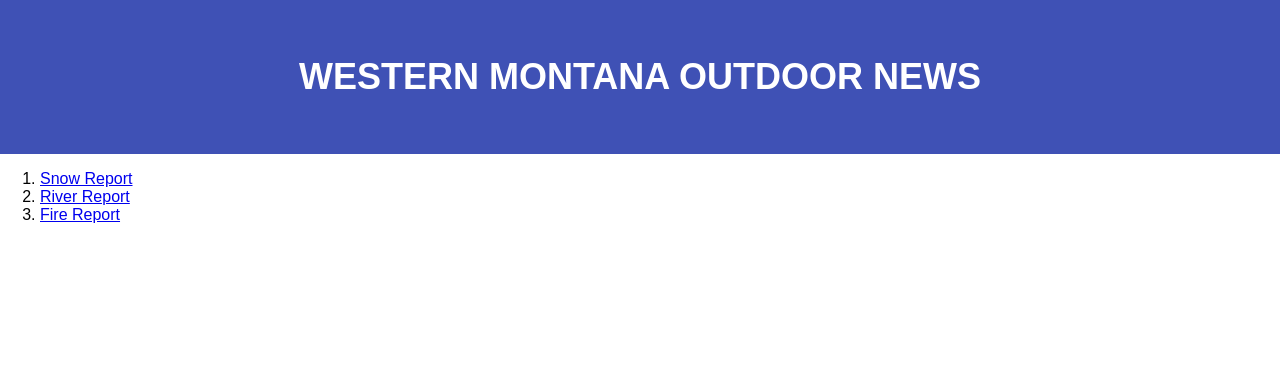
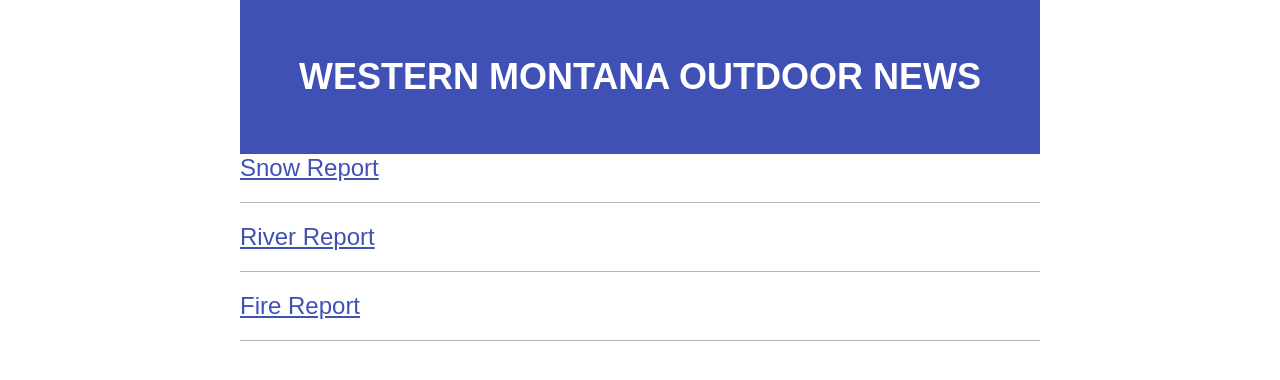
Before and after one commit to lwalawander/September-2016-Project, a plain HTML site: page index.html in a window 1280 px wide. Drawn offline with Linux system fonts and the light colour scheme.

Commit message:
added styles to news section and adjusted header and main content sections

```diff
--- a/index.html
+++ b/index.html
@@ -8,9 +8,12 @@
 	</head>
 	<body>
 		<header class='header'>
+			<div class='container'>
 				<p class='logo'>Western Montana Outdoor News</p>
+			</div>
 		</header>
-		<main>
+		<main class='content'>
+			<div class='container'>
 				<ol class='news'>
 					<li class='news-item'>
 						<a class='news-link' href='#'>Snow Report</a>
@@ -21,6 +24,8 @@
 					<li class='news-item'>
 						<a class='news-link'href='#'>Fire Report</a>
 					</li>
+				</ol>
+			</div>
 		</main>
 	</body>
 </html>
--- a/main.css
+++ b/main.css
@@ -29,7 +29,9 @@ h2 {
 }
 
 ol {
-
+	margin: 0;
+	padding: 0;
+	list-style-type: none;
 }
 
 p {
@@ -47,6 +49,9 @@ ____________________________________________*/
 .header {
 	background-color: #3f51b5;
 	color: #fff;
+	margin-bottom: 40px;
+	margin: 0 auto;
+	max-width: 800px;
 	padding: 20px 0;
 	text-align: center;
 }
@@ -60,3 +65,27 @@ ____________________________________________*/
 	font-weight: bold;
 	text-transform: uppercase;
 }
+
+/*------------------------------------------
+*	News
+____________________________________________*/
+
+.news-item {
+	border-bottom: 1px solid #b6b6b6;
+	margin-bottom: 20px;
+	padding-bottom: 20px;
+}
+
+.news-link {
+	color: #3f51b5;
+	font-size: 24px;
+}
+
+/*------------------------------------------
+*	Container
+____________________________________________*/
+
+.container {
+	margin: 0 auto;
+	max-width: 800px;
+}
```
Lines whose indentation alone changed are shown as unchanged.
